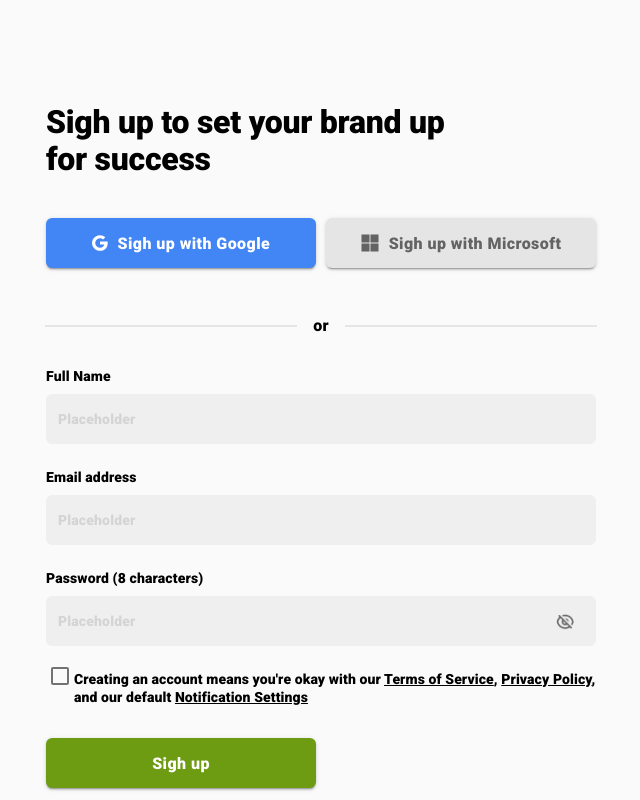
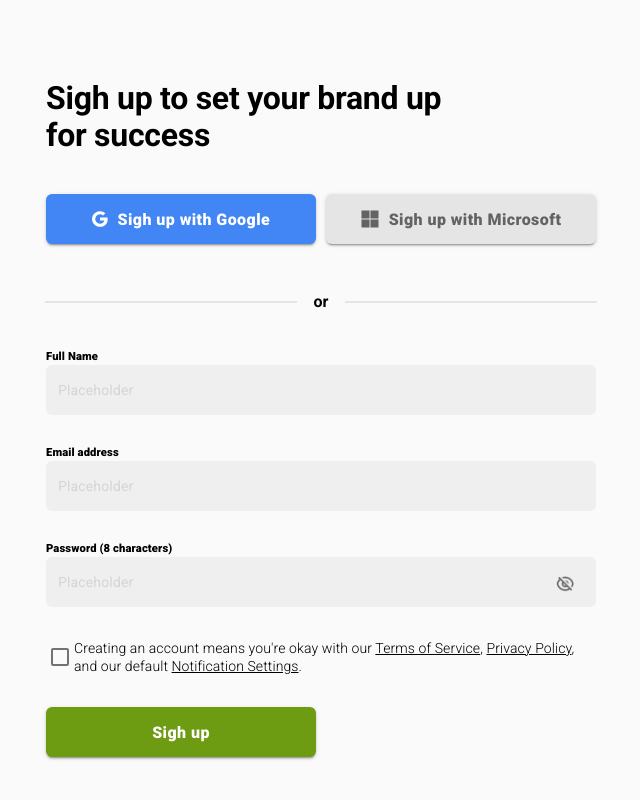
Before and after one commit to rabchukVoypost/materialui, a React (Create React App) app: page /sign-up in a window 1280 px wide. Shown: the whole page, without its empty margins (319-959 px from the left). Built offline with nearby package versions, Linux system fonts and the light colour scheme.

Commit message:
formik types added, checkbox validation fonts-ok

```diff
--- a/public/index.html
+++ b/public/index.html
@@ -7,7 +7,7 @@
     <meta name="theme-color" content="#000000" />
     <link
             rel="stylesheet"
-            href="https://fonts.googleapis.com/css?family=Roboto:900&display=swap"
+            href="https://fonts.googleapis.com/css?family=Roboto:200,300,400,500,600,700,bold,normal,900&display=swap"
     />
     <meta
       name="description"
--- a/src/common/theme.tsx
+++ b/src/common/theme.tsx
@@ -6,23 +6,33 @@ const defaultTheme = createMuiTheme({
 
 const theme = createMuiTheme({
     overrides: {
-        MuiCssBaseline:{
-          "@global":{
-              a:{
-                  textDecoration:"underline"
-              }
-          }
+        MuiInput: {
+            underline: {
+                "&&&:before": {
+                    borderBottom: "none"
+                },
+                "&&:after": {
+                    borderBottom: "none"
+                }
+            }
         },
-        MuiAvatar:{
-          root:{
-              width: "18px",
-              height: "17.65px",
-              position:"absolute",
-              marginTop:"43px",
-              marginLeft:"510px",
-              zIndex:2,
-              cursor:"pointer"
-          }
+        MuiCssBaseline: {
+            "@global": {
+                a: {
+                    textDecoration: "underline"
+                }
+            }
+        },
+        MuiAvatar: {
+            root: {
+                width: "18px",
+                height: "17.65px",
+                position: "absolute",
+                marginTop: "-32px",
+                marginLeft: "510px",
+                zIndex: 2,
+                cursor: "pointer"
+            }
         },
         MuiDivider: {
             root: {
@@ -31,11 +41,12 @@ const theme = createMuiTheme({
                 marginTop: defaultTheme.spacing(12),
             }
         },
-        MuiIconButton:{
-            root:{
+        MuiIconButton: {
+            root: {
                 width: "28px",
                 height: "28px",
-                borderRadius: "6px"
+                borderRadius: "6px",
+                color:"#EFEFEF"
             }
         },
         MuiTypography: {
@@ -43,9 +54,7 @@ const theme = createMuiTheme({
                 fontFamily: "Roboto",
                 color: "#000000",
                 fontStyle: "normal",
-                marginTop: defaultTheme.spacing(12),
                 whiteSpace: "pre-line",
-
             },
             h1: {
                 fontWeight: 900,
@@ -77,7 +86,8 @@ const theme = createMuiTheme({
             h6: {
                 fontWeight: "bold",
                 fontSize: "16px",
-                lineHeight: "19px"
+                lineHeight: "19px",
+                marginTop:"24px"
             },
             subtitle1: {
                 fontWeight: "bold",
@@ -85,13 +95,21 @@ const theme = createMuiTheme({
                 lineHeight: "16px"
             },
             subtitle2: {
-                fontWeight: 300,
+                "font-weight": 300,
                 fontSize: "14px",
                 lineHeight: "18px"
+            },
+            body1:{
+                fontWeight: "bold",
+                fontSize: "16px",
+                lineHeight: "19px",
             }
+
         },
         MuiTextField: {
-            root: {margin: defaultTheme.spacing(4)}
+            root: {
+               marginTop:"30px"
+            }
         },
         MuiOutlinedInput: {
             root: {
@@ -105,34 +123,38 @@ const theme = createMuiTheme({
         },
         MuiFormLabel: {
             root: {
-                marginTop:"25px",
-                marginBottom:"10px",
                 fontFamily: "Roboto",
                 fontStyle: "normal",
                 fontWeight: 900,
-                fontSize: "14px",
+                fontSize: "15px",
                 lineHeight: "16px",
-                color:"#000000",
-                "&$focused":{
-                    color:"#6D9B12"
+                color: "#000000",
+                marginBottom:"7px",
+                "&$focused": {
+                    color: "#6D9B12"
                 },
-                "&$error":{
-                    color:"#FF0000"
+                "&$error": {
+                    color: "#FF0000"
                 },
             }
         },
         MuiFormHelperText: {
             root: {
-                position: "absolute",
-                marginTop:"102px",
                 "fontWeight": 300,
+                position:"absolute",
+                marginTop:"70px",
                 fontSize: "14px",
                 lineHeight: "18px",
-                color:"#FF0000",
-                "&$error":{
-                    color:"#FF0000",
+                color: "#FF0000",
+                "&$error": {
+                    color: "#FF0000",
 
                 }
+            }
+        },
+        MuiInputLabel:{
+            root:{
+
             }
         },
         MuiInputBase: {
@@ -151,14 +173,14 @@ const theme = createMuiTheme({
                 fontSize: "14px",
                 backgroundColor: "#EFEFEF",
             },
-            root:{
-                "&$focused":{
-                    border:"1px solid #6D9B12",
-                    borderRadius:"6px",
+            root: {
+                "&$focused": {
+                    border: "1px solid #6D9B12",
+                    borderRadius: "6px",
                 },
-                "&$error":{
-                    border:"1px solid #FF0000",
-                    borderRadius:"6px"
+                "&$error": {
+                    border: "1px solid #FF0000",
+                    borderRadius: "6px"
                 }
             }
         },
@@ -178,7 +200,7 @@ const theme = createMuiTheme({
                 fontWeight: 900,
                 lineHeight: "19px",
                 gridGap: "10px",
-                position:"static"
+                position: "static"
 
             },
             contained: {
--- a/src/components/SignUp/index.tsx
+++ b/src/components/SignUp/index.tsx
@@ -1,11 +1,9 @@
 import React, {useState} from "react";
 import Typography from "../Typography"
-import InputBase from "../InputBase";
-import FormLabel from "@material-ui/core/FormLabel"
-import FormHelperText from "../FormHelperText";
 import Button from "../Button"
 import Box from "../Box"
 import Divider from "../Divider";
+import TextField from "../Textfield"
 import microsoftSvg from "../../assets/microsoft.svg"
 import googleSvg from "../../assets/google.svg"
 import shapePng from "../../assets/Shape.png"
@@ -13,7 +11,6 @@ import viewPng from "../../assets/view.png"
 import {Form, Formik} from "formik";
 import Avatar from "@material-ui/core/Avatar"
 import * as Yup from 'yup';
-import {FormControl} from "@material-ui/core";
 import CheckBox from "../CheckBox";
 
 const passRegExp = /^[A-Za-z0-9]+$/
@@ -24,13 +21,22 @@ const SignUpSchema = Yup.object().shape({
     email: Yup.string()
         .email('Invalid email')
         .required('Email is required'),
-    password: Yup.string().min(8, 'Please input your password! The password must be at least 8 characters.').matches(passRegExp, 'Latin letters and numbers only').required('Password is required')
+    password: Yup.string().min(8, 'Please input your password! The password must be at least 8 characters.')
+        .matches(passRegExp, 'Latin letters and numbers only').required('Password is required'),
+    checkbox: Yup.boolean().required().oneOf([true])
 });
 
+interface Values {
+    name: string
+    email: string
+    password: string
+    checkbox: boolean
+}
 
-const SignUp = () => {
 
-    const [passVisibility, setPassVisibility] = useState(false)
+const SignUp: React.FC<{}> = () => {
+
+    const [passVisibility, setPassVisibility] = useState<boolean>(false)
 
     return (
         <Box display="flex" justifyContent="center" alignItems="center" pt={10}>
@@ -52,7 +58,7 @@ const SignUp = () => {
 
                 <Formik initialValues={{name: "", email: "", password: "", checkbox: false}}
                         validationSchema={SignUpSchema}
-                        onSubmit={(values, {setSubmitting, resetForm}) => {
+                        onSubmit={(values: Values, {setSubmitting, resetForm}) => {
                             setSubmitting(true)
                             alert(JSON.stringify(values, null, 2))
                             setSubmitting(false)
@@ -68,34 +74,58 @@ const SignUp = () => {
                           handleSubmit
                       }) => (
                         <Form>
-                            <FormControl error={!!errors.name && !!touched.name}>
-                                <FormLabel htmlFor="name">Full Name</FormLabel>
-                                <InputBase id="name" aria-describedby="name-helper-text" type="text" name="name"
-                                           placeholder="Placeholder" onChange={handleChange}
-                                           value={values.name} onBlur={handleBlur}></InputBase>
-                                <FormHelperText id="name-helper-text">{touched.name && errors.name} </FormHelperText>
-                            </FormControl>
-                            <FormControl error={!!errors.email && !!touched.email}>
-                                <FormLabel htmlFor="email">Email address</FormLabel>
-                                <InputBase id="email" aria-describedby="email-helper-text" type="text" name="email"
-                                           placeholder="Placeholder" onChange={handleChange}
-                                           value={values.email} onBlur={handleBlur}></InputBase>
-                                <FormHelperText id="email-helper-text">{touched.email && errors.email}</FormHelperText>
-                            </FormControl>
-                            <FormControl error={!!errors.password && !!touched.password}>
-                                <FormLabel htmlFor="password"> <Avatar
-                                    onClick={() => setPassVisibility(!passVisibility)} alt="none"
+                            <TextField
+                                error={!!errors.name && !!touched.name}
+                                id="name"
+                                name="name"
+                                label="Full Name"
+                                placeholder="Placeholder"
+
+                                value={values.name}
+                                onChange={handleChange}
+                                helperText={touched.name && errors.name}
+                                InputLabelProps={{
+                                    shrink: true,
+                                }}
+                                type="text"
+                                onBlur={handleBlur}
+                            />
+
+                            <TextField
+                                error={!!errors.email && !!touched.email}
+                                id="email"
+                                name="email"
+                                label="Email address"
+                                placeholder="Placeholder"
+                                value={values.email}
+                                onChange={handleChange}
+                                helperText={touched.email && errors.email}
+                                InputLabelProps={{
+                                    shrink: true,
+                                }}
+                                type="text"
+                                onBlur={handleBlur}
+                            />
+
+                            <TextField
+                                error={!!errors.password && !!touched.password}
+                                id="password"
+                                name="password"
+                                label="Password (8 characters)"
+                                placeholder="Placeholder"
+                                value={values.password}
+                                onChange={handleChange}
+                                helperText={touched.password && errors.password}
+                                InputLabelProps={{
+                                    shrink: true,
+                                }}
+                                type={passVisibility ? "text" : "password"}
+                                onBlur={handleBlur}
+                            />
+                            <Avatar onClick={() => setPassVisibility(!passVisibility)} alt="none"
                                     src={passVisibility ? viewPng : shapePng}/>
-                                    Password (8 characters)</FormLabel>
-                                <InputBase id="password" aria-describedby="password-helper-text"
-                                           type={passVisibility ? "text" : "password"}
-                                           name="password"
-                                           placeholder="Placeholder" onChange={handleChange}
-                                           value={values.password} onBlur={handleBlur}></InputBase>
-                                <FormHelperText
-                                    id="password-helper-text">{touched.password && errors.password} </FormHelperText>
-                            </FormControl>
-                            <Box display="flex" alignItems="center" mb={4}>
+
+                            <Box display="flex" alignItems="center" mb={4} mt={4}>
                                 <CheckBox
                                     checked={values.checkbox}
                                     onClick={() => setFieldValue('checkbox', !values.checkbox)}
@@ -103,7 +133,7 @@ const SignUp = () => {
                                     color="default"
                                 />
                                 <Typography variant="subtitle2">Creating an account means you're okay with our <a>Terms
-                                    of Service</a>, <a>Privacy Policy</a>, and our default <a>Notification Settings</a></Typography>
+                                    of Service</a>, <a>Privacy Policy</a>, and our default <a>Notification Settings</a>.</Typography>
                             </Box>
                             <Button onClick={() => handleSubmit()} disabled={!errors} type="submit" color="secondary"
                                     variant='contained' size='large'>Sigh up</Button>
--- a/src/components/StoryBook/index.tsx
+++ b/src/components/StoryBook/index.tsx
@@ -6,57 +6,48 @@ import Typography from "../Typography";
 
 const StoryBook = () => {
     return (
-        <>
-            <Box display='flex' justifyContent='center' alignItems='flex-start' flexDirection='column' padding={4}>
-                <Box display='flex' flexDirection='row' alignItems='center'>
+        <Box margin={3}>
+            <Box display='flex' flexDirection='column'    width="650px">
+                <Box display='flex' flexDirection='row' alignItems='center' justifyContent="space-between" margin={1}>
                     <Button color='secondary' variant='contained' size='large'>Sigh Up</Button>
                     <Button color='secondary' variant='contained'>Sigh Up</Button>
                     <Button color='secondary' variant='contained' size='small'>Sigh Up</Button>
                 </Box>
-                <Box display='flex' flexDirection='row' alignItems='center'>
+                <Box display='flex' flexDirection='row' alignItems='center' justifyContent="space-between" margin={1}>
                     <Button color='primary' variant='contained' size='large'>Sigh Up</Button>
                     <Button color='primary' variant='contained'>Sigh Up</Button>
                     <Button color='primary' variant='contained' size='small'>Sigh Up</Button>
                 </Box>
-                <Box display='flex' flexDirection='row' alignItems='center'>
+                <Box display='flex' flexDirection='row' alignItems='center' justifyContent="space-between" margin={1}>
                     <Button variant='contained' size='large'>Sigh Up</Button>
                     <Button variant='contained'>Sigh Up</Button>
                     <Button variant='contained' size='small'>Sigh Up</Button>
                 </Box>
             </Box>
-            <Box display='flex' mt={10} ml={5} alignItems='flex-start' flexDirection='column'>
-                <TextField
-                    variant="outlined"
-                    label="Full Name"
-                    defaultValue="Placeholder"
-                />
-                <TextField
-                    focused
-                    color="secondary"
-                    variant="outlined"
-                    label="Email Address"
-                    defaultValue="Placeholder"
-                />
-                <TextField
-                    error
-                    variant="outlined"
-                    label="Password (8 characters)"
-                    defaultValue="Placeholder"
-                    helperText="Please input your password! The password must be at least 8 characters."
-                />
-
+            <Box mb={5}>
+                <TextField placeholder="Placeholder" label="Full Name" InputLabelProps={{
+                    shrink: true,
+                }}/>
+                <TextField focused placeholder="Placeholder" label="Email address" InputLabelProps={{
+                    shrink: true,
+                }}/>
+                <TextField error placeholder="Placeholder" label="Password(8 characters)"
+                           helperText="Please input your password! The password must be at least 8 characters."
+                           InputLabelProps={{
+                               shrink: true,
+                           }}/>
+            </Box>
+            <Box display='flex' flexDirection='column' justifyContent="space-between" height="300px">
                 <Typography variant="h1">Typography</Typography>
                 <Typography variant="h2">Typography</Typography>
                 <Typography variant="h3">Typography</Typography>
                 <Typography variant="h4">Typography</Typography>
                 <Typography variant="h5">Typography</Typography>
-                <Typography variant="h6">Typography</Typography>
+                <Typography variant="body1">Typography</Typography>
                 <Typography variant="subtitle1">Typography</Typography>
                 <Typography variant="subtitle2">Typography</Typography>
-
             </Box>
-
-        </>
+        </Box>
     )
 }
-export default StoryBook
+export default StoryBook;
```
Also changed, not shown: src/components/Textfield/index.tsx (+1 -22 lines).
